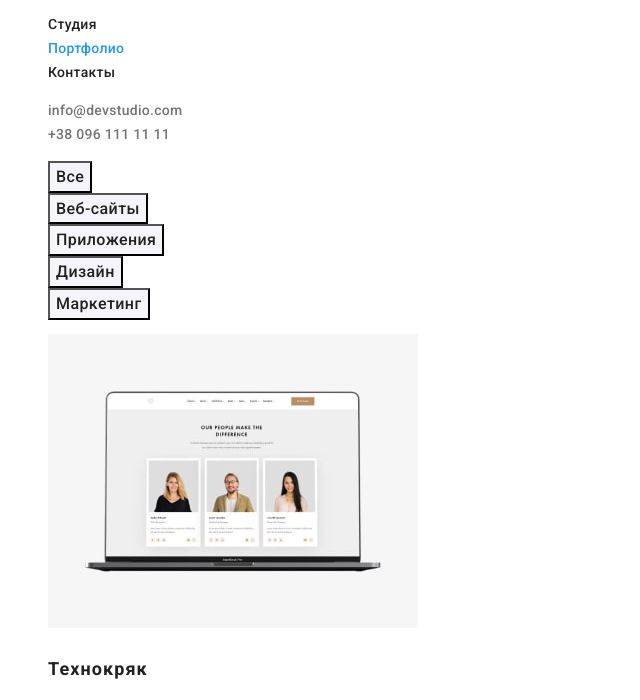
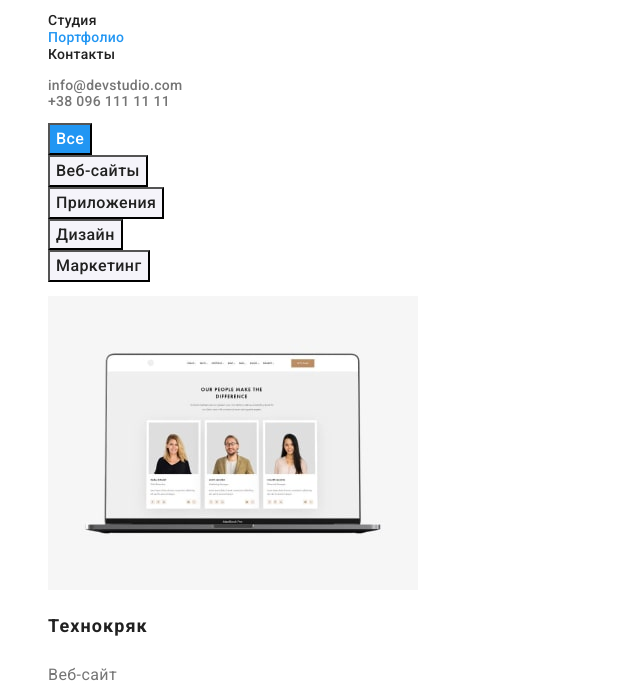
Before and after one commit to Mozzhakov/goit-markup-hw-02, a plain HTML site: page portfolio.html in a window 1280 px wide. Both pictures are taken after a click on the button "Все". Shown: the part 41-741 px from the top of the page, without its empty margins (0-640 px from the left). Drawn offline with Linux system fonts and the light colour scheme.

Commit message:
Добавляет поправки ко второму домашнему заданию

```diff
--- a/css/styles.css
+++ b/css/styles.css
@@ -24,6 +24,7 @@ rgba(255, 255, 255, 0.6)
   --team-bg-color: #f5f4fa;
   --footer-bg-color: #2f303a;
   --main-btn-hover-color: #188ce8;
+  --footer-contacts-color: rgba(255, 255, 255, 0.6);
   --main-font-family: 'Roboto', sans-serif;
   --secindary-font-family: 'Raleway', sans-serif;
 }
@@ -35,7 +36,6 @@ body {
   font-family: var(--main-font-family);
   font-size: 14px;
   letter-spacing: 0.03em;
-  line-height: 1.71;
 }
 
 .list {
@@ -135,8 +135,8 @@ button {
   color: var(--title-text-color);
 }
 
-.button.secondary:hover,
-.button.secondary:focus {
+.button-secondary:hover,
+.button-secondary:focus {
   background-color: var(--accent-color);
   color: var(--primary-white-color);
 }
@@ -168,6 +168,10 @@ button {
   font-size: 14px;
   line-height: 1.14;
   text-transform: uppercase;
+}
+
+.feature-list p {
+  line-height: 1.71;
 }
 
 /* Team */
@@ -221,7 +225,7 @@ button {
 }
 
 .footer-contacts {
-  color: rgba(255, 255, 255, 0.6);
+  color: var(--footer-contacts-color);
 }
 
 .address-map:hover,
```
